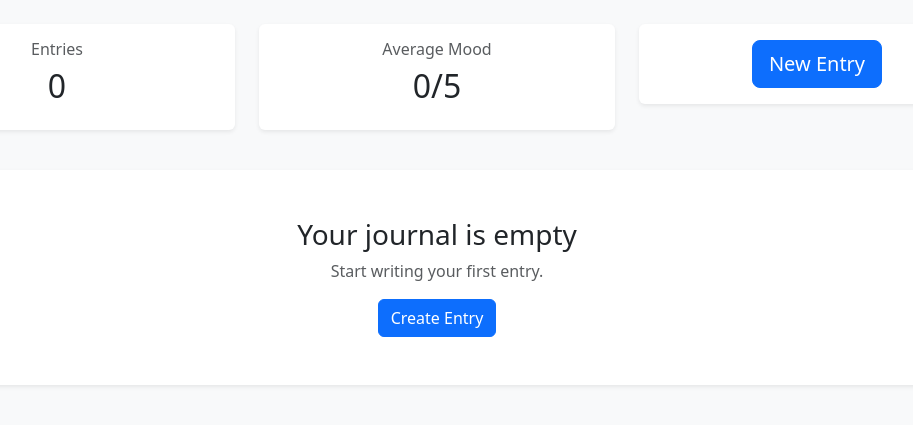
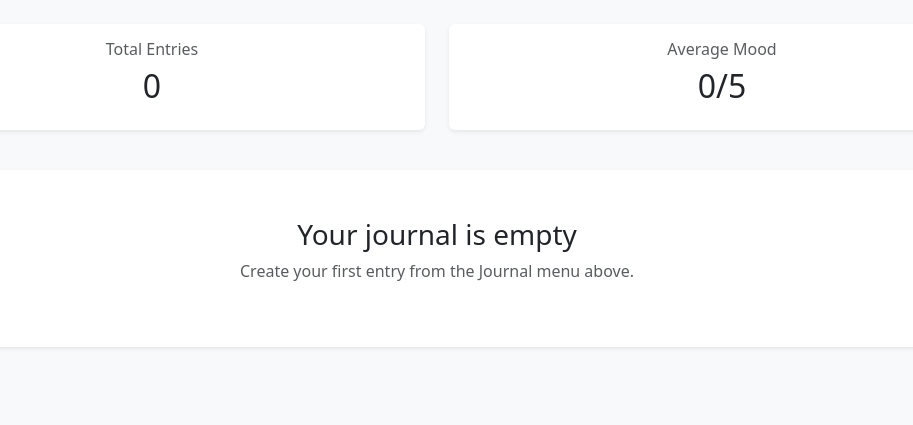
Before and after one commit to dippa1982/Journal, a Flask app: page /dashboard in a window 1280 px wide. Shown: the part 56-481 px from the top of the page, without its empty margins (203-1116 px from the left). Run offline with Flask 3, Linux system fonts and the light colour scheme; the visitor is signed in with stand-in values (Sample User, id 1); data that the repository does not hold is empty.

Commit message:
Add files via upload

```diff
--- a/templates/dashboard.html
+++ b/templates/dashboard.html
@@ -6,13 +6,13 @@
 
 <div class="row mb-4">
 
-    <div class="col-md-4 mb-3">
+    <div class="col-md-6 mb-3">
 
         <div class="card border-0 shadow-sm">
             <div class="card-body text-center">
 
                 <h6 class="text-muted">
-                    Entries
+                    Total Entries
                 </h6>
 
                 <h2>
@@ -24,7 +24,7 @@
 
     </div>
 
-    <div class="col-md-4 mb-3">
+    <div class="col-md-6 mb-3">
 
         <div class="card border-0 shadow-sm">
             <div class="card-body text-center">
@@ -36,21 +36,6 @@
                 <h2>
                     {{ average_mood }}/5
                 </h2>
-
-            </div>
-        </div>
-
-    </div>
-
-    <div class="col-md-4 mb-3">
-
-        <div class="card border-0 shadow-sm">
-            <div class="card-body text-center">
-
-                <a href="{{ url_for('new_entry') }}"
-                   class="btn btn-primary btn-lg">
-                    New Entry
-                </a>
 
             </div>
         </div>
@@ -78,15 +63,15 @@
                     <div>
 
                         {% if entry.mood_score == 5 %}
-                            <span class="fs-4">😁</span>
+                            <span class="fs-3">😁</span>
                         {% elif entry.mood_score == 4 %}
-                            <span class="fs-4">🙂</span>
+                            <span class="fs-3">🙂</span>
                         {% elif entry.mood_score == 3 %}
-                            <span class="fs-4">😐</span>
+                            <span class="fs-3">😐</span>
                         {% elif entry.mood_score == 2 %}
-                            <span class="fs-4">😔</span>
+                            <span class="fs-3">😔</span>
                         {% else %}
-                            <span class="fs-4">😞</span>
+                            <span class="fs-3">😞</span>
                         {% endif %}
 
                     </div>
@@ -101,14 +86,10 @@
 
                 <div class="mt-3">
 
-                    {% if entry.content|length > 250 %}
-
-                        {{ entry.content[:250] }}...
-
+                    {% if entry.content|length > 200 %}
+                        {{ entry.content[:200] }}...
                     {% else %}
-
                         {{ entry.content }}
-
                     {% endif %}
 
                 </div>
@@ -134,13 +115,8 @@
         </h3>
 
         <p class="text-muted">
-            Start writing your first entry.
+            Create your first entry from the Journal menu above.
         </p>
-
-        <a href="{{ url_for('new_entry') }}"
-           class="btn btn-primary">
-            Create Entry
-        </a>
 
     </div>
 
```
